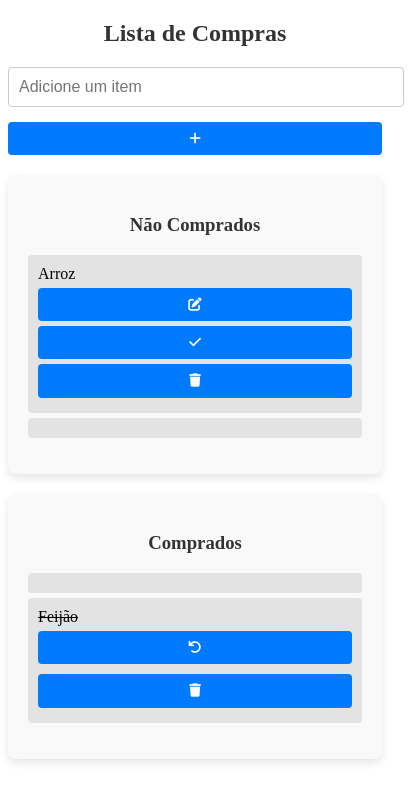
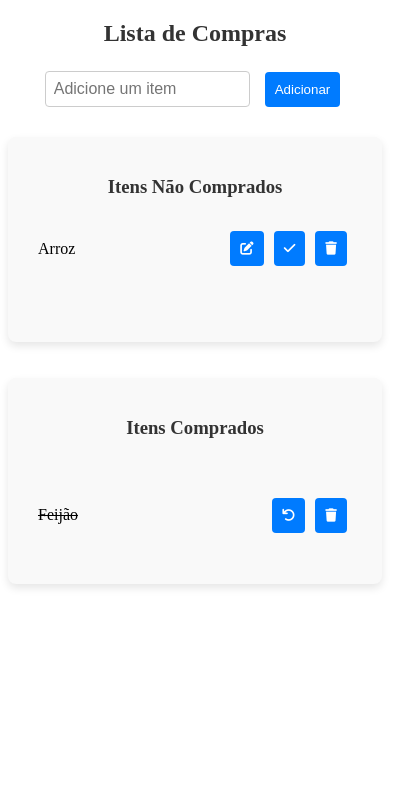
Before and after one commit to diegosolliveira/ListaComprasRestic, an Angular app: page / in a window 390 px wide. Shown: the top 802 px of the page, 414 px wide, since content can reach past the window. Built offline with nearby package versions, Linux system fonts and the light colour scheme.

Commit message:
feat: estilizações gerais

```diff
--- a/src/app/lista-compras/lista-compras.component.css
+++ b/src/app/lista-compras/lista-compras.component.css
@@ -1,12 +1,25 @@
 .card {
-    background-color: #f9f9f9; /* Cor de fundo cinza claro */
+  background-color: #f9f9f9;
   padding: 20px;
   border-radius: 8px;
   box-shadow: 0 4px 8px rgba(0, 0, 0, 0.1);
-    margin-bottom: 20px; /* Espaçamento entre cards */
+  margin-bottom: 20px;
 }
 
-  h2, h3 {
+.lista {
+  display: grid;
+  grid-template-columns: 1fr 1fr;
+  gap: 16px;
+}
+
+.editing {
+  display: flex;
+  justify-content: space-between;
+  align-items: center;
+}
+
+h2,
+h3 {
   text-align: center;
   color: #333;
 }
@@ -17,7 +30,7 @@
 }
 
 input[type="text"] {
-    padding: 10px;
+  padding: 8px;
   width: 60%;
   margin-right: 10px;
   font-size: 1rem;
@@ -40,8 +53,6 @@
   color: white;
   cursor: pointer;
   transition: background-color 0.3s, transform 0.3s;
-    display: flex;
-    align-items: center;
 }
 
 button i {
@@ -60,17 +71,14 @@
 }
 
 li {
-    display: flex;
+  display: grid;
+  grid-template-columns: 1fr 0fr 0fr;
   justify-content: space-between;
   padding: 10px;
   border-radius: 4px;
   margin-bottom: 5px;
-    background-color: #e3e3e3;
+  align-items: center;
   transition: background-color 0.3s;
-  }
-
-  li:hover {
-    background-color: #f1f1f1;
 }
 
 li span {
@@ -79,17 +87,18 @@
 }
 
 @media (max-width: 600px) {
+  .lista {
+    display: grid;
+    grid-template-columns: 1fr;
+    gap: 16px;
+  }
+
   input[type="text"] {
-      width: 100%;
+    width: 50%;
     margin-bottom: 10px;
   }
 
-    li {
-      flex-direction: column;
-    }
-
   button {
-      width: 100%;
-      margin: 5px 0;
+    margin: 5px;
   }
 }
--- a/src/app/lista-compras/lista-compras.component.html
+++ b/src/app/lista-compras/lista-compras.component.html
@@ -3,20 +3,21 @@
 
     <form (submit)="addItem()">
       <input type="text" [(ngModel)]="newItem" name="newItem" placeholder="Adicione um item" required>
-      <button type="submit"><i class="fas fa-plus"></i></button>
+      <button type="submit">Adicionar</button>
     </form>
 
+    <div class="lista">
         <div class="card">
-      <h3>Não Comprados</h3>
+            <h3>Itens Não Comprados</h3>
             <ul>
               <li *ngFor="let item of items; let i = index">
                 <ng-container *ngIf="!item.bought">
-            <div *ngIf="item.editing">
+                  <div *ngIf="item.editing" class="editing">
                     <input type="text" [(ngModel)]="item.name" name="itemName{{i}}" (blur)="saveItem(item, item.name)" required>
                     <button (click)="saveItem(item, item.name)"><i class="fas fa-save"></i></button>
                   </div>
 
-            <div *ngIf="!item.editing">
+                  <div *ngIf="!item.editing" class="editing">
                     <span>{{ item.name }}</span>
                     <button (click)="editItem(item)"><i class="fas fa-edit"></i></button>
                     <button (click)="toggleBought(item)"><i class="fas fa-check"></i></button>
@@ -28,7 +29,7 @@
           </div>
 
           <div class="card">
-      <h3>Comprados</h3>
+            <h3>Itens Comprados</h3>
             <ul>
               <li *ngFor="let item of items; let i = index">
                 <ng-container *ngIf="item.bought">
@@ -40,3 +41,4 @@
             </ul>
           </div>
     </div>
+  </div>
```
Lines whose indentation alone changed are shown as unchanged.
